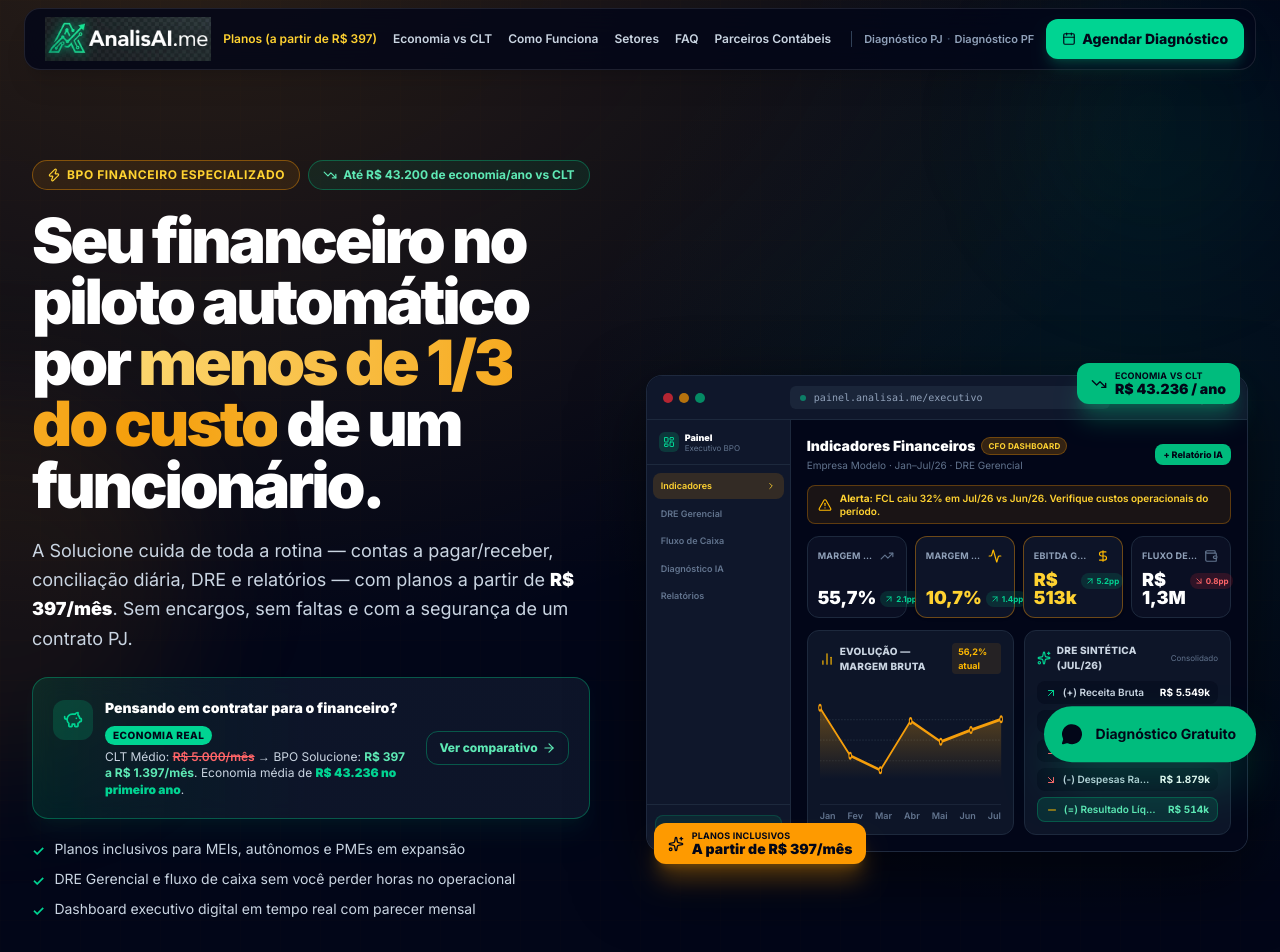
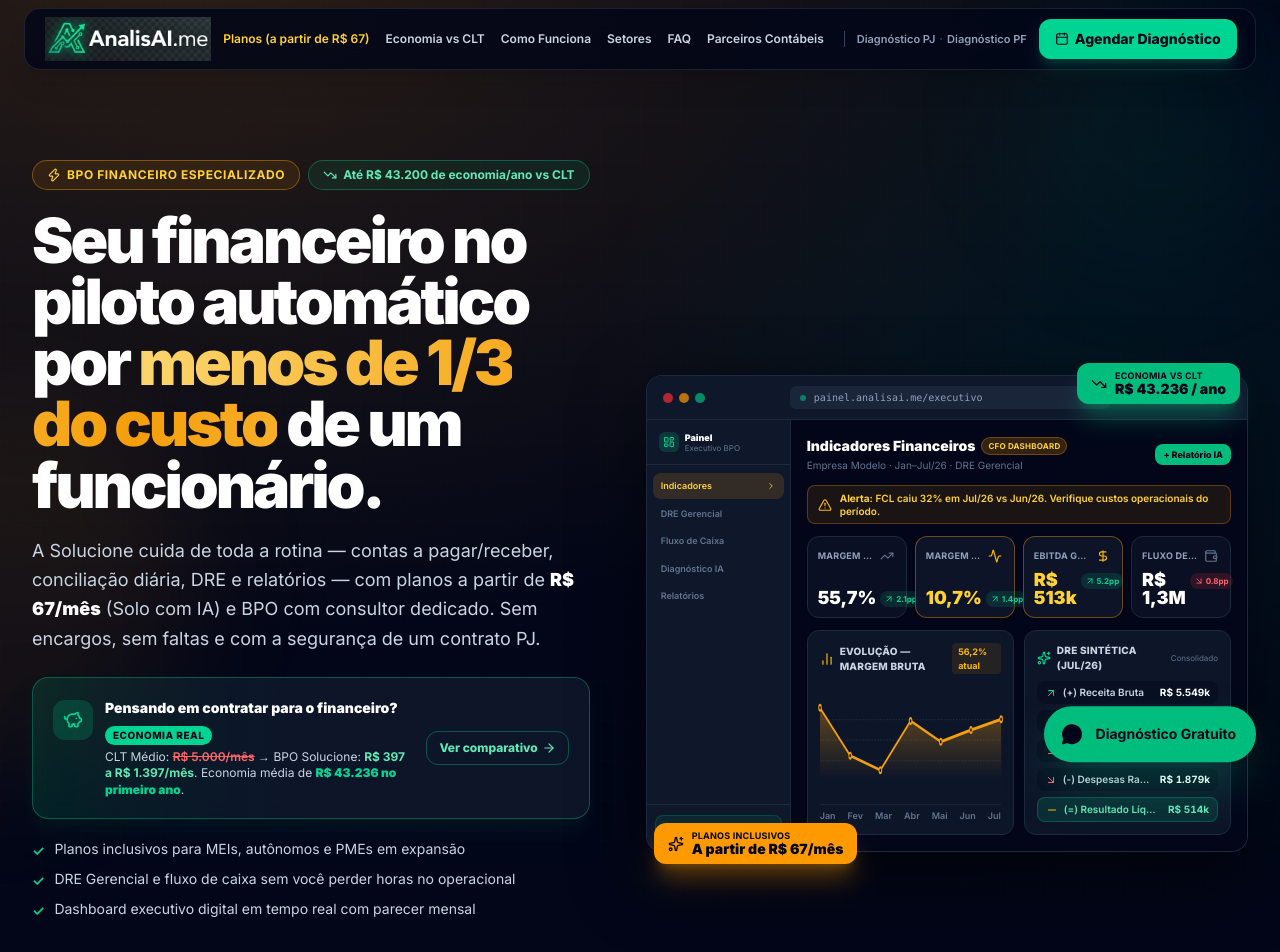
Before and after one commit to mdepaula1972/analisai-landing, a Next.js app: page / in a window 1280 px wide. Shown: the top 952 px of the page. Built offline with nearby package versions, Linux system fonts and the light colour scheme.

Commit message:
fix(landing): update entry pricing labels from R$ 397 to R$ 67/mês for AnalisAí Solo

```diff
--- a/src/app/page.tsx
+++ b/src/app/page.tsx
@@ -128,7 +128,7 @@
           <div className="grid grid-cols-2 md:grid-cols-4 gap-6 sm:gap-8 text-center">
             {[
               { valor: 'Até R$ 43k', label: 'Economia anual vs. CLT' },
-              { valor: 'R$ 397', label: 'Planos a partir de /mês' },
+              { valor: 'R$ 67', label: 'Planos a partir de /mês' },
               { valor: '+120', label: 'Empresas e MEIs atendidos' },
               { valor: '< 48h', label: 'Para primeira entrega' },
             ].map((stat) => (
--- a/src/components/bpo/HeroSection.tsx
+++ b/src/components/bpo/HeroSection.tsx
@@ -29,7 +29,7 @@
 
           {/* Nav principal */}
           <nav className="hidden items-center gap-3 xl:gap-4 text-xs font-semibold text-slate-300 lg:flex" aria-label="Navegação principal">
-            <a href="#planos" className="whitespace-nowrap text-amber-300 hover:text-amber-200 transition-colors">Planos (a partir de R$ 397)</a>
+            <a href="#planos" className="whitespace-nowrap text-amber-300 hover:text-amber-200 transition-colors">Planos (a partir de R$ 67)</a>
             <a href="#comparativo" className="whitespace-nowrap hover:text-amber-300 transition-colors">Economia vs CLT</a>
             <a href="#entregamos" className="whitespace-nowrap hover:text-amber-300 transition-colors">Como Funciona</a>
             <a href="#setores" className="whitespace-nowrap hover:text-amber-300 transition-colors">Setores</a>
@@ -95,7 +95,7 @@
 
               {/* Subheadline */}
               <p className="mt-5 text-base sm:text-lg leading-relaxed text-slate-300 max-w-xl">
-                A Solucione cuida de toda a rotina — contas a pagar/receber, conciliação diária, DRE e relatórios — com planos a partir de <strong className="text-white font-black">R$ 397/mês</strong>. Sem encargos, sem faltas e com a segurança de um contrato PJ.
+                A Solucione cuida de toda a rotina — contas a pagar/receber, conciliação diária, DRE e relatórios — com planos a partir de <strong className="text-white font-black">R$ 67/mês</strong> (Solo com IA) e BPO com consultor dedicado. Sem encargos, sem faltas e com a segurança de um contrato PJ.
               </p>
 
               {/* Card Destaque: Potencial de Economia Imediata */}
@@ -194,7 +194,7 @@
                 <Sparkles className="w-4 h-4 font-black shrink-0" />
                 <div>
                   <p className="text-[9px] font-bold leading-none uppercase tracking-wide">Planos Inclusivos</p>
-                  <p className="text-xs sm:text-sm font-black leading-none mt-0.5">A partir de R$ 397/mês</p>
+                  <p className="text-xs sm:text-sm font-black leading-none mt-0.5">A partir de R$ 67/mês</p>
                 </div>
               </div>
 
```
